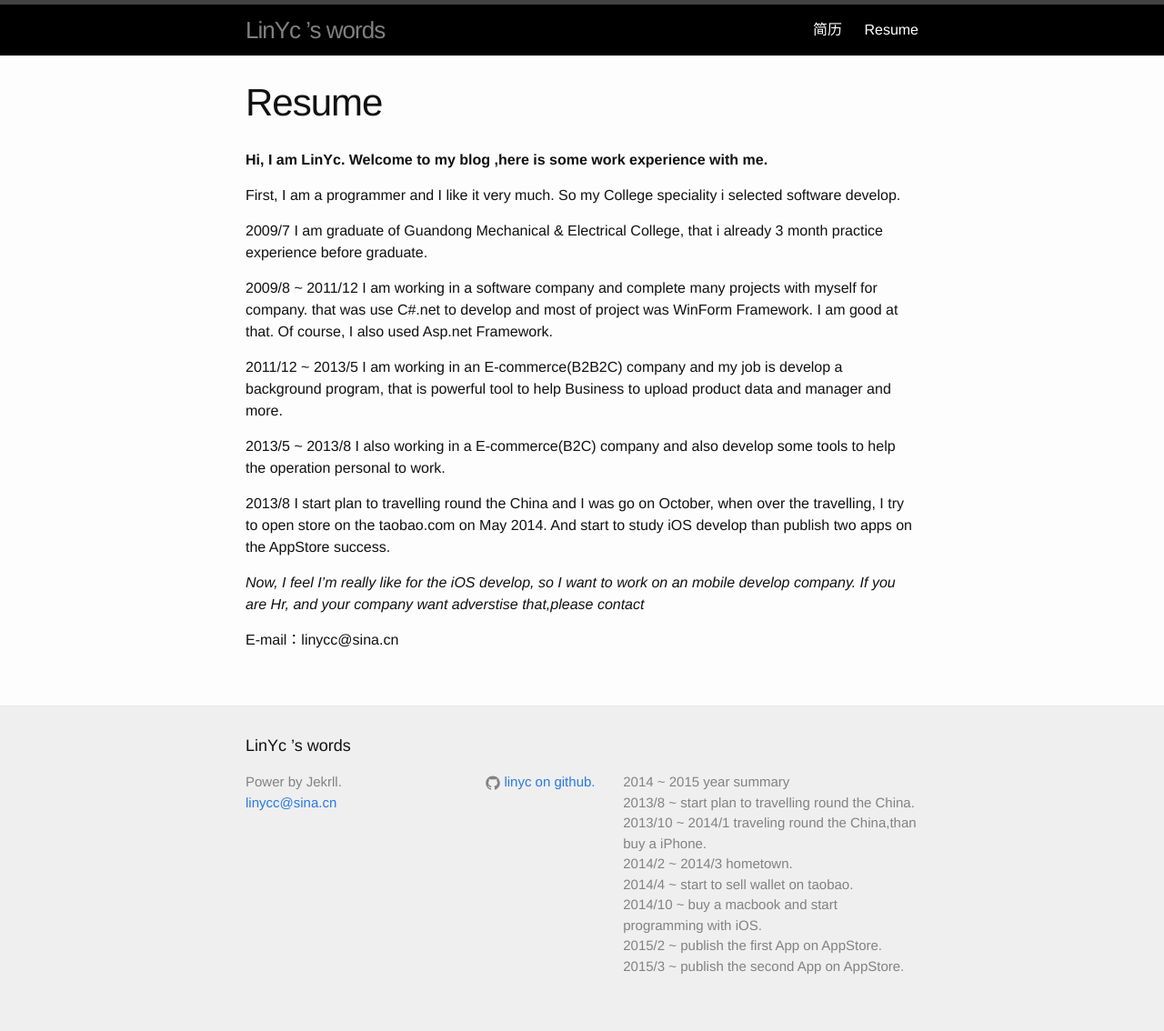
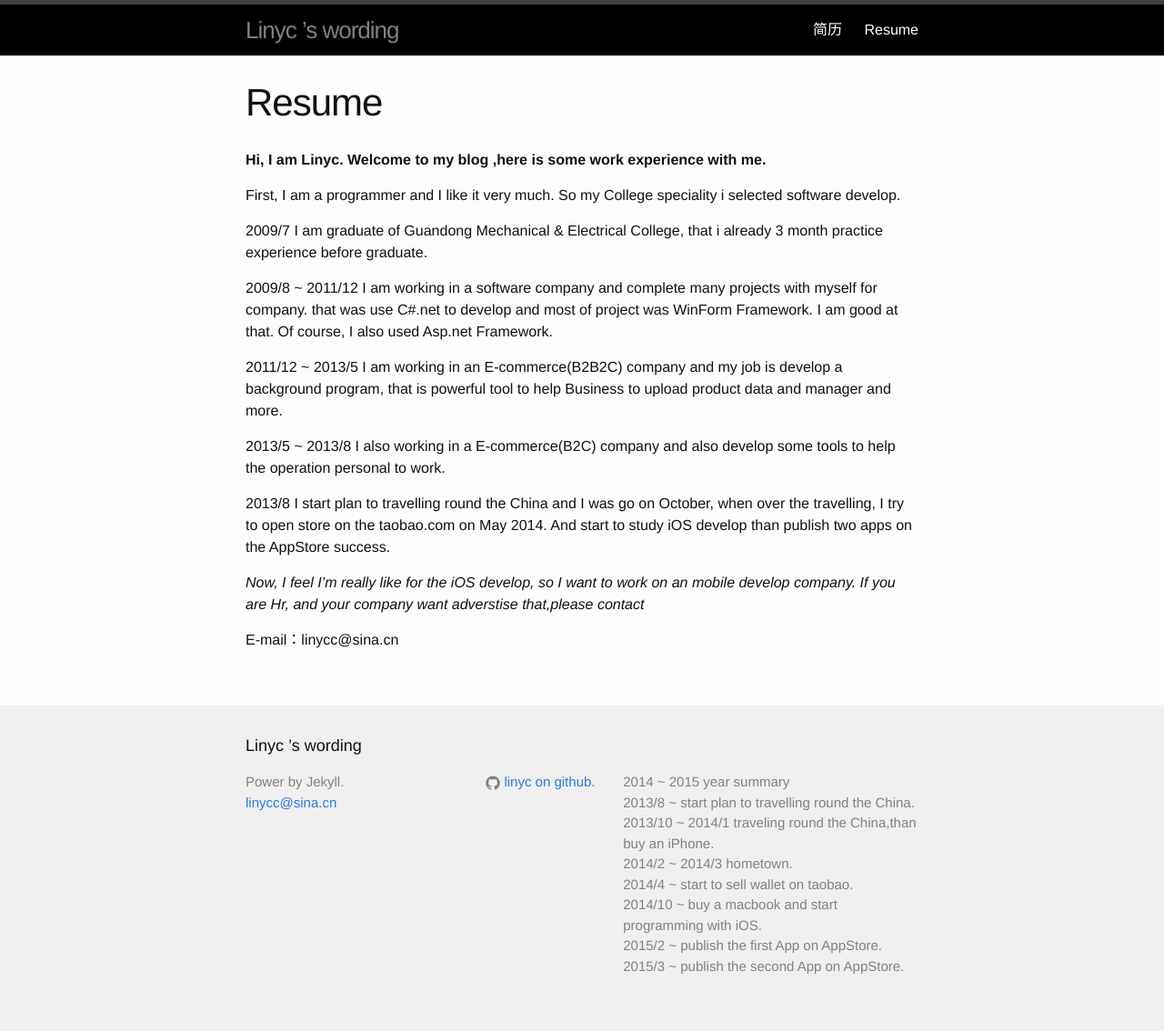
Before and after one commit to linyc/linyc.github.io, a Jekyll site: the page built from resume.md, in a window 1280 px wide. Shown: the whole page at 91% size. Built offline with Jekyll 4.4.1, drawn with Linux system fonts in a browser that asks for light colours.

```diff
--- a/_config.yml
+++ b/_config.yml
@@ -1,10 +1,10 @@
 # Site settings
-title: LinYc ’s words
+title: Linyc ’s wording
 email: linycc@sina.cn
 description: > #
  2014 ~ 2015 year summary<br/>
  2013/8 ~ start plan to travelling round the China.<br/>
- 2013/10 ~ 2014/1 traveling round the China,than buy a iPhone.<br/>
+ 2013/10 ~ 2014/1 traveling round the China,than buy an iPhone.<br/>
  2014/2 ~ 2014/3 hometown.<br/>
  2014/4 ~ start to sell wallet on taobao.<br/>
  2014/10 ~ buy a macbook and start programming with iOS.<br/>
--- a/_includes/footer.html
+++ b/_includes/footer.html
@@ -7,7 +7,7 @@
     <div class="footer-col-wrapper">
       <div class="footer-col  footer-col-1">
         <ul class="contact-list">
-          <li>Power by Jekrll.</li>
+          <li>Power by Jekyll.</li>
           <li><a href="mailto:{{ site.email }}">{{ site.email }}</a></li>
         </ul>
       </div>
--- a/resume.md
+++ b/resume.md
@@ -4,7 +4,7 @@ title: Resume
 permalink: /resume/
 ---
 
-**Hi, I am LinYc. Welcome to my blog ,here is some work experience with me.**
+**Hi, I am Linyc. Welcome to my blog ,here is some work experience with me.**
 
 First, I am a programmer and I like it very much. So my College speciality i selected software develop.
 
```
Also changed, not shown: 6 other files.
